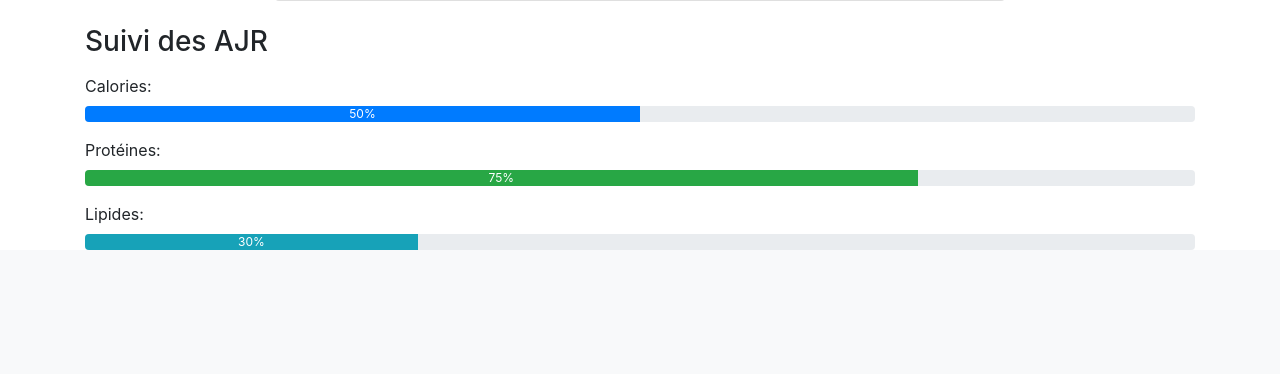
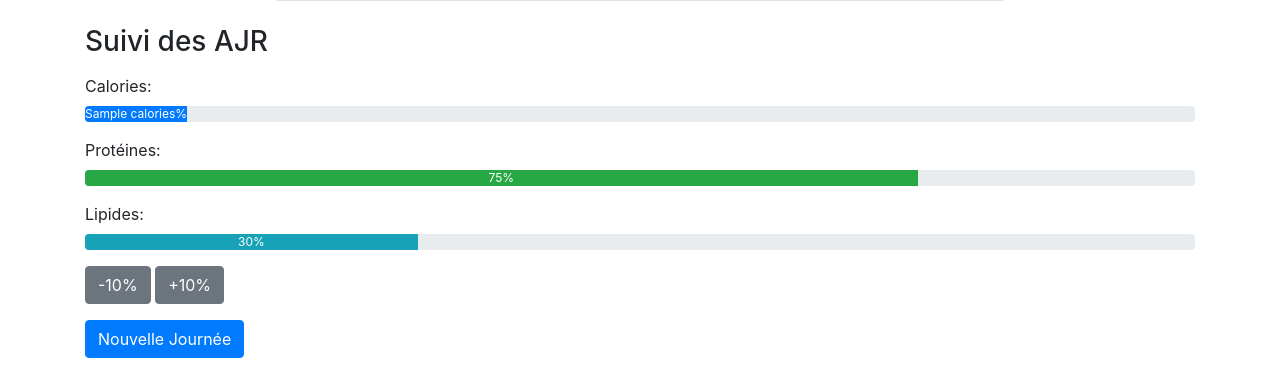
Before and after one commit to Kevin44France/FoodAssistant, a Flask app: template webApp/templates/user.html in a window 1280 px wide. Shown: the part 758-1132 px from the top of the page. Before the commit the page ends 1008 px from the top, so only its background shows below. Run offline with Flask 3, Linux system fonts and the light colour scheme; the template is opened without the code that fills it: most values are stand-ins (such as "Sample title", 1, 10 or a date in 2020); some libraries are stand-ins or nearby versions.

Commit message:
AJR modifiable

```diff
--- a/webApp/app.py
+++ b/webApp/app.py
@@ -1,6 +1,6 @@
 import json
 
-from flask import Flask, request, render_template, redirect, url_for
+from flask import Flask, request, render_template, redirect, url_for, jsonify
 
 app = Flask(__name__)
 
@@ -34,7 +34,8 @@ def search_page():
         data = json.load(file)
 
     # Filter recipes based on dietary restrictions
-    filtered_recipes = [recipe for recipe in data['recipes'] if meets_dietary_requirements(recipe, dietary_restrictions)]
+    filtered_recipes = [recipe for recipe in data['recipes'] if
+                        meets_dietary_requirements(recipe, dietary_restrictions)]
 
     return render_template('search.html', recipes=filtered_recipes)
 
@@ -101,5 +102,28 @@ def user_profile():
         return render_template('user.html', user_data=user_data)
 
 
+@app.route('/update_calories', methods=['POST'])
+def update_calories():
+    try:
+        # Load the current user profile data
+        with open('../Data/user_profile.json', 'r') as file:
+            user_profile = json.load(file)
+
+        # Get the change in calories from the AJAX request
+        change = request.json.get('change', 0)
+
+        # Update the calories value, ensuring it stays within 0-100%
+        user_profile['calories'] = max(0, min(100, user_profile.get('calories', 50) + change))
+
+        # Save the updated profile
+        with open('../Data/user_profile.json', 'w') as file:
+            json.dump(user_profile, file)
+
+        return jsonify(success=True, new_calories=user_profile['calories'])
+
+    except Exception as e:
+        return jsonify(success=False, error=str(e))
+
+
 if __name__ == '__main__':
     app.run()
--- a/webApp/templates/user.html
+++ b/webApp/templates/user.html
@@ -79,11 +79,15 @@
     <div class="mt-3">
         <label for="calories">Calories:</label>
         <div class="progress">
-            <div class="progress-bar" role="progressbar" style="width: 50%" aria-valuenow="50" aria-valuemin="0"
-                 aria-valuemax="100">50%
+            <div class="progress-bar" role="progressbar"
+                 style="width: {{ user_data.get('calories', 50) }}%"
+                 aria-valuenow="{{ user_data.get('calories', 50) }}"
+                 aria-valuemin="0" aria-valuemax="100">
+                {{ user_data.get('calories', 50) }}%
             </div>
         </div>
     </div>
+
 
     <div class="mt-3">
         <label for="proteins">Protéines:</label>
@@ -102,5 +106,50 @@
             </div>
         </div>
     </div>
+
+    <!-- Buttons to adjust the calorie percentage -->
+    <div class="mt-3">
+        <button type="button" class="btn btn-secondary" onclick="updateCalories(-10)">-10%</button>
+        <button type="button" class="btn btn-secondary" onclick="updateCalories(10)">+10%</button>
+    </div>
+    <div class="mt-3">
+        <button type="button" class="btn btn-primary" onclick="startNewDay()">Nouvelle Journée</button>
+        <p id="newDayMessage"></p> <!-- Message area -->
+    </div>
+
+    <!-- Script to handle button clicks -->
+    <script>
+        function updateCalories(change) {
+            fetch('/update_calories', {
+                method: 'POST',
+                headers: {
+                    'Content-Type': 'application/json',
+                },
+                body: JSON.stringify({ change: change }),
+            })
+            .then(response => response.json())
+            .then(data => {
+                if(data.success) {
+                    // Update the progress bar and text with the new calorie value
+                    var progressBar = document.querySelector('.progress-bar');
+                    progressBar.style.width = data.new_calories + '%';
+                    progressBar.textContent = data.new_calories + '%';
+                } else {
+                    // Handle errors
+                    console.error('Error:', data.error);
+                }
+            })
+            .catch((error) => {
+                console.error('Error:', error);
+            });
+        }
+        function startNewDay() {
+            // Reset the calories in user_data and update the progress bar
+            updateCalories(-100); // Adjust the calorie reset logic as needed
+            // Display the new day message
+            document.getElementById('newDayMessage').innerText = "Let's start a new day together!";
+        }
+    </script>
+
 </div>
 {% endblock %}
```
Also changed, not shown: Data/user_profile.json (+1 -7 lines).
